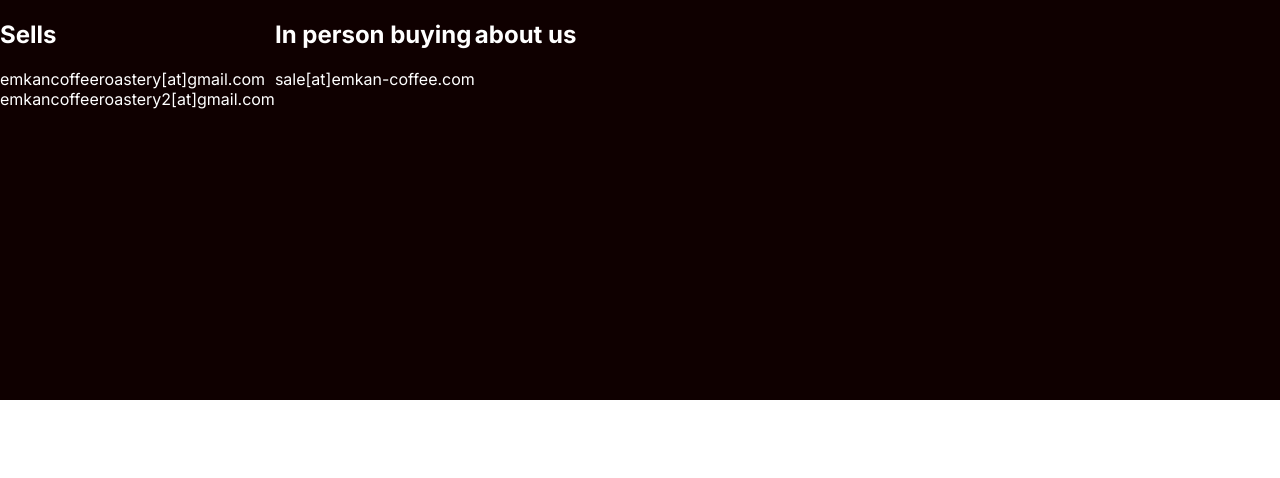
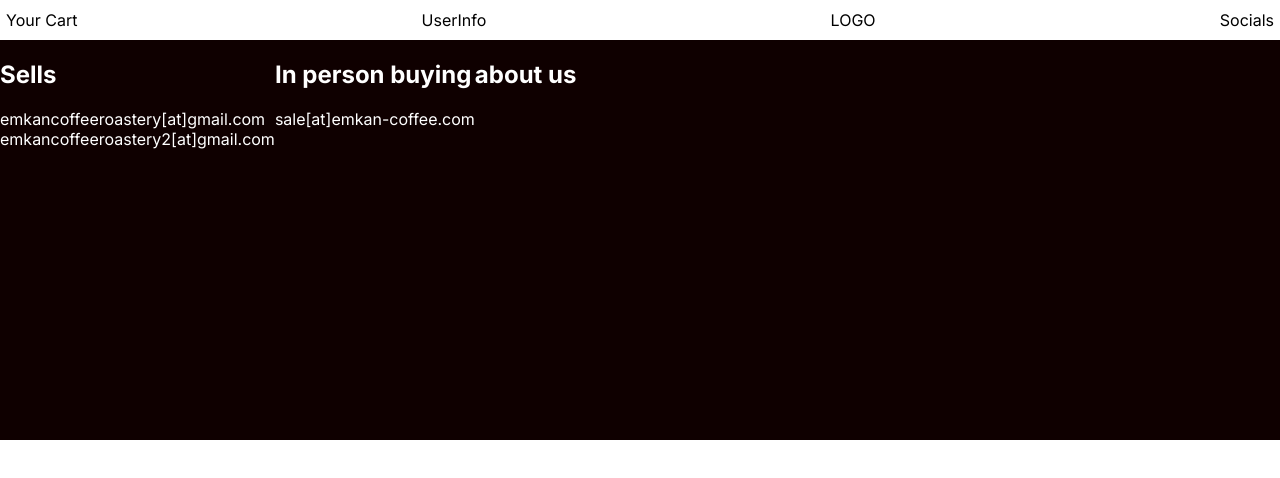
Before and after one commit to arminyahya/coffee-store, a Next.js app: page / in a window 1280 px wide. Shown: the top 478 px of the page. Built offline with nearby package versions, Linux system fonts and the light colour scheme.

Commit message:
add header

```diff
--- /dev/null
+++ b/src/app/_Components/header.tsx
@@ -0,0 +1,11 @@
+export default function Header({ }) {
+    return (
+
+        <div className="header">
+            <div className="header-item">Your Cart</div>
+            <div className="header-item">UserInfo</div>
+            <div className="header-item">LOGO</div>
+            <div className="header-item">Socials</div>
+        </div>
+    )
+}
--- a/src/app/globals.css
+++ b/src/app/globals.css
@@ -18,6 +18,15 @@
   flex-wrap: wrap;
 }
 
-.footer_item {
+.footer_item {}
 
+
+.header{
+  display: flex;
+  justify-content: space-between;
+  padding: 5px 1px;
 }
+
+.header .header-item{
+  padding: 5px;
+}
--- a/src/app/page.tsx
+++ b/src/app/page.tsx
@@ -1,10 +1,12 @@
 import Image from "next/image";
 import styles from "./page.module.css";
 import Footer from "./_Components/footer";
+import Header from "./_Components/header";
 
 export default function Home() {
   return (
     <div className="root">
+      <Header />
       <Footer />
     </div>
   );
```
